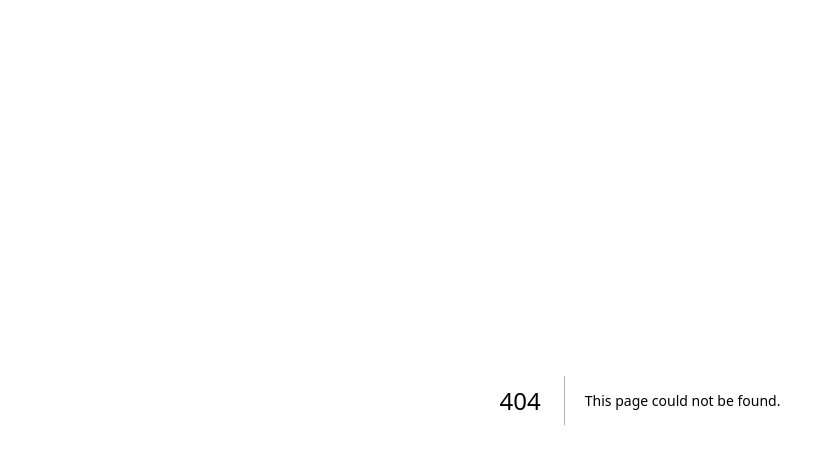
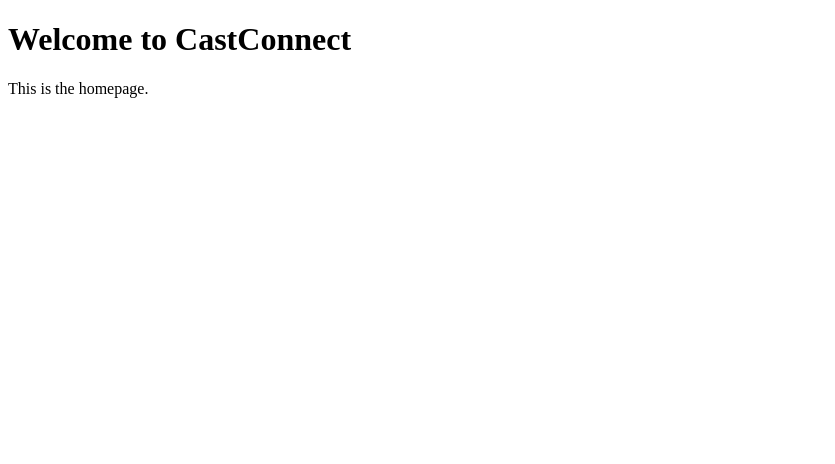
Before and after one commit to FranBeyer/CastConnect, a Next.js app: page / in a window 1280 px wide. Before the commit this address had no page. Shown: the top 464 px of the page, without its empty margins (0-835 px from the left). Built offline with nearby package versions, Linux system fonts and the light colour scheme.

Commit message:
Update index.js

```diff
--- /dev/null
+++ b/pages/index.js
@@ -0,0 +1,8 @@
+export default function Home() {
+  return (
+    <div>
+      <h1>Welcome to CastConnect</h1>
+      <p>This is the homepage.</p>
+    </div>
+  );
+}
```
